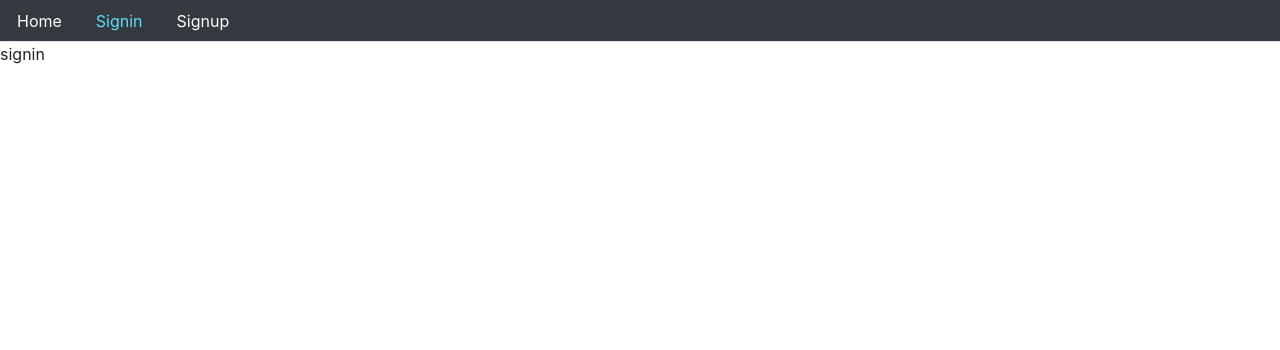
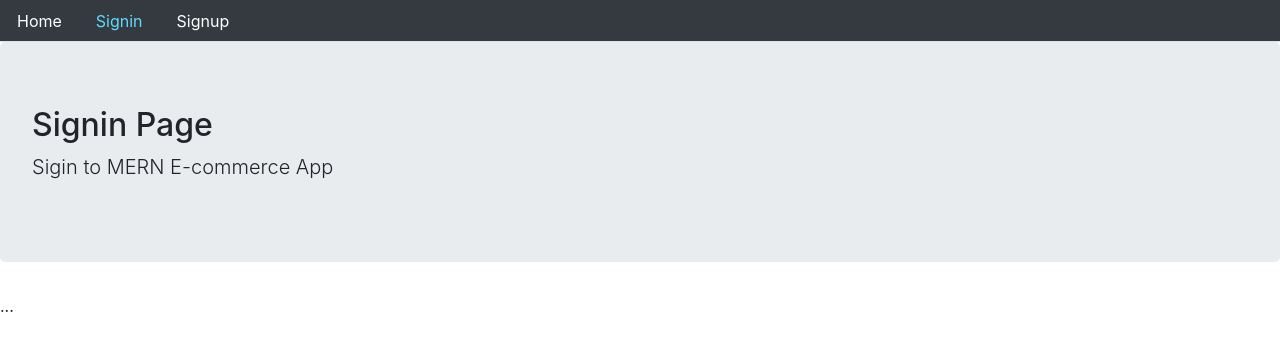
Before and after one commit to sakiib/CSE499-Ecommerce, a React (Create React App) app in the folder frontend/: page /signin in a window 1280 px wide. Shown: the top 350 px of the page. Built offline with nearby package versions, Linux system fonts and the light colour scheme.

Commit message:
shared layout component

```diff
--- a/frontend/src/Routes.js
+++ b/frontend/src/Routes.js
@@ -3,12 +3,10 @@
 import Signup from './user/Signup';
 import Signin from './user/Signin';
 import Home from './core/Home';
-import Menu from './core/Menu';
 
 const Routes = () => {
     return (
         <BrowserRouter>
-            <Menu />
             <Switch>
                 <Route path='/' exact component={Home} />
                 <Route path='/signin' exact component={Signin} />
--- a/frontend/src/core/Home.js
+++ b/frontend/src/core/Home.js
@@ -1,5 +1,10 @@
 import React from 'react';
+import Layout from './Layout';
 
-const Home = () => <div> Home </div>;
+const Home = () =>  (
+    <Layout title="Home Page" description="MERN E-commerce App">
+        ...
+    </Layout>
+);
 
 export default Home;
--- /dev/null
+++ b/frontend/src/core/Layout.js
@@ -0,0 +1,15 @@
+import React from 'react';
+import Menu from './Menu';
+
+const Layout = ({title='Title', description='Description', className, children}) => (
+    <div>
+        <Menu />
+        <div className="jumbotron">
+            <h2> {title} </h2>
+            <p className="lead"> {description} </p>
+        </div>
+        <div className={className}> {children} </div>
+    </div>
+);
+
+export default Layout;
--- a/frontend/src/user/Signin.js
+++ b/frontend/src/user/Signin.js
@@ -1,5 +1,10 @@
 import React from 'react';
+import Layout from '../core/Layout';
 
-const Signin = () => <div> signin </div>;
+const Signin = () =>  (
+    <Layout title="Signin Page" description="Sigin to MERN E-commerce App">
+        ...
+    </Layout>
+);
 
 export default Signin;
--- a/frontend/src/user/Signup.js
+++ b/frontend/src/user/Signup.js
@@ -1,5 +1,10 @@
 import React from 'react';
+import Layout from '../core/Layout';
 
-const Signup = () => <div> signup </div>;
+const Signup = () =>  (
+    <Layout title="Signup Page" description="Sigup to MERN E-commerce App">
+        ...
+    </Layout>
+);
 
 export default Signup;
```
